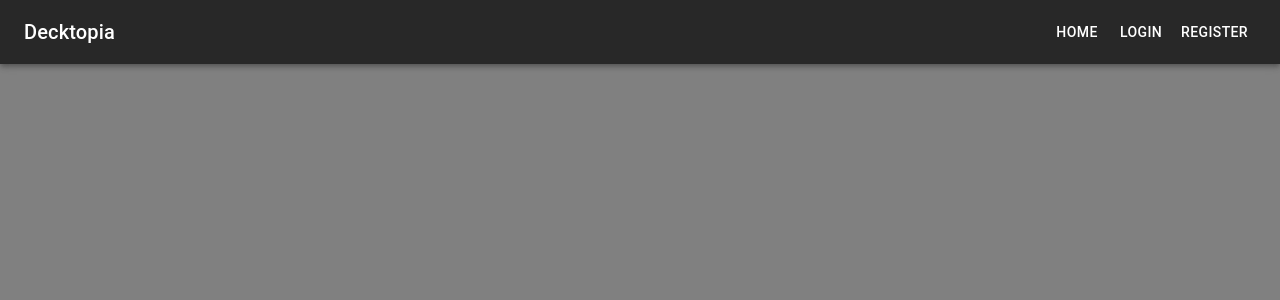
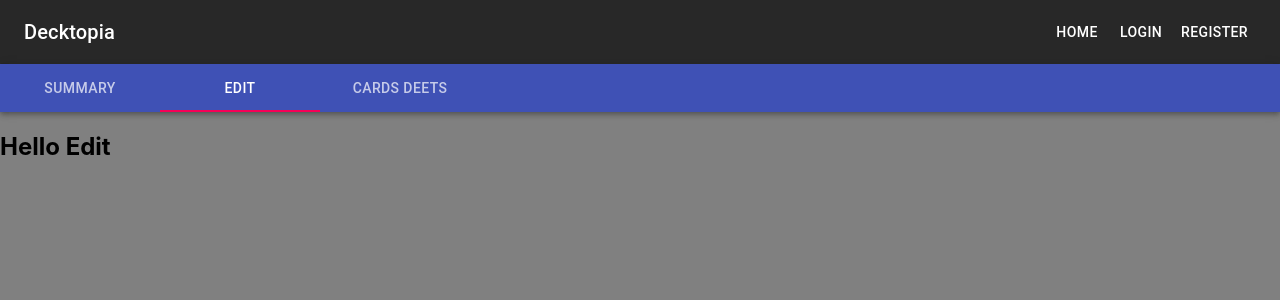
Before and after one commit to keepforever/deck-app-web, a React (Create React App) app: page /deck/1/edit in a window 1280 px wide. Shown: the top 300 px of the page. Built offline with nearby package versions, Linux system fonts and the light colour scheme.

Commit message:
janky subnav

```diff
--- a/src/App.js
+++ b/src/App.js
@@ -11,8 +11,10 @@ import Layout from './comps/layout/Layout';
 import Home from './pages/Home';
 import Login from './pages/Login';
 import Register from './pages/Register';
+// Deck
 import Summary from './pages/deck/Summary';
 import CardDetails from './pages/deck/CardDetails';
+import Edit from './pages/deck/Edit';
 // context
 import { AuthProvider } from './context/auth';
 import { CardProvider } from './context/card';
@@ -34,6 +36,7 @@ function App () {
                             <Route exact path="/register" component={Register} />
                             <Route exact path="/deck/:id/summary" component={Summary} />
                             <Route exact path="/deck/:id/card-details" component={CardDetails} />
+                            <Route exact path="/deck/:id/edit" component={Edit} />
                         </Switch>
                     </Layout>
                 </Router>
--- /dev/null
+++ b/src/comps/Deck/DeckNav.jsx
@@ -0,0 +1,67 @@
+import React, { useState, useEffect } from 'react';
+import { Link } from 'react-router-dom';
+// material-ui
+import { withStyles } from '@material-ui/core/styles';
+import AppBar from '@material-ui/core/AppBar';
+import Tabs from '@material-ui/core/Tabs';
+import Tab from '@material-ui/core/Tab';
+import Typography from '@material-ui/core/Typography';
+// locals
+import { AuthContext } from '../../context/auth';
+// hooks
+import { deckNavSwitch } from './utils';
+
+const styles = theme => ({
+    mainContainer: {
+        backgroundColor: 'grey'
+    },
+    root: {
+        flexGrow: 1,
+        backgroundColor: 'grey',
+        padding: '30px'
+    },
+    addDeckTab: {
+        display: 'flex',
+        alignItems: 'center',
+        justifyContent: 'center'
+    },
+    tabContent: {
+        padding: theme.spacing(2)
+    }
+});
+
+function DeckNav (props) {
+    const { classes } = props;
+    let tabString;
+
+    useEffect(() => {
+        const temp = props.match.url.split('/');
+        tabString = temp[temp.length - 1];
+        setValue(deckNavSwitch(tabString));
+    }, []);
+
+    const { id } = props.match.params;
+    const [value, setValue] = useState(deckNavSwitch(tabString));
+
+    const onChange = (e, value) => {
+        // setValue(value);
+        console.log('\n', '\n', `value = `, value, '\n', '\n');
+    };
+
+    return (
+        <div className={classes.mainContainer}>
+            <AppBar position="static">
+                <Tabs value={value} onChange={onChange}>
+                    <Tab label="Summary" component={Link} to={`/deck/${id}/summary`} />
+                    <Tab
+                        label="Edit"
+                        component={Link}
+                        to={`/deck/${id}/edit`}
+                    />
+                    <Tab label="Cards Deets" component={Link} to={`/deck/${id}/card-details`} />
+                </Tabs>
+            </AppBar>
+        </div>
+    );
+}
+export default withStyles(styles)(DeckNav);
--- a/src/comps/Deck/utils.js
+++ b/src/comps/Deck/utils.js
@@ -4,19 +4,45 @@ import mtg from 'mtgsdk';
 // constext
 import { CardContext } from '../../context/card';
 
+export const deckNavSwitch = str => {
+    switch (str) {
+        case 'summary':
+            return 0;
+        case 'edit':
+            return 1;
+        case 'card-details':
+            return 2;
+        default:
+            return 0;
+    }
+};
 
 export const getCard = (card, cardContext) => {
-    const set = card.match(/\((.*)\)/).pop().toLowerCase();
-    const cardNumber = card.trim().split(' ').slice(-1).pop();
+    const set = card
+        .match(/\((.*)\)/)
+        .pop()
+        .toLowerCase();
+    const cardNumber = card
+        .trim()
+        .split(' ')
+        .slice(-1)
+        .pop();
     const finalCardKey = Object.keys(cardContext[`${set}`])[cardNumber - 1];
     const finalCard = cardContext[`${set}`][finalCardKey];
     return finalCard;
-}
+};
 
-export const useCard = (card) => {
+export const useCard = card => {
     const cardContext = useContext(CardContext);
-    const set = card.match(/\((.*)\)/).pop().toLowerCase();
-    const cardNumber = card.trim().split(' ').slice(-1).pop();
+    const set = card
+        .match(/\((.*)\)/)
+        .pop()
+        .toLowerCase();
+    const cardNumber = card
+        .trim()
+        .split(' ')
+        .slice(-1)
+        .pop();
     console.log('\n', '\n', `set, cardNumber = `, set, cardNumber, '\n', '\n');
     const finalCardKey = Object.keys(cardContext[`${set}`])[cardNumber - 1];
     const finalCard = cardContext[`${set}`][finalCardKey];
@@ -60,17 +86,13 @@ export const useFetch = arg => {
     // console.log('\n', '\n', `useFetch ran = `, randomTodo, '\n', '\n');
     const [data, setData] = useState({});
     const [loading, setLoading] = useState(true);
-    useEffect(
-        () => {
-            setLoading(true);
-            mtg.card.where({ subtypes: 'goblin' })
-                .then(c => {
-                    // console.log('\n', '\n', `useFetch, res = `, res, '\n', '\n');
-                    setData(c[0]);
-                    setLoading(false);
-                });
-        },
-        [arg, setData]
-    );
+    useEffect(() => {
+        setLoading(true);
+        mtg.card.where({ subtypes: 'goblin' }).then(c => {
+            // console.log('\n', '\n', `useFetch, res = `, res, '\n', '\n');
+            setData(c[0]);
+            setLoading(false);
+        });
+    }, [arg, setData]);
     return { data, loading };
 };
--- a/src/pages/Home.jsx
+++ b/src/pages/Home.jsx
@@ -30,7 +30,15 @@ const Home = props => {
     } = authContext;
 
     return (
-        <div>
+        <div
+            style={{
+                display: 'flex',
+                flexDirection: 'column',
+                alignItems: 'stretch',
+                maxWidth: '870px',
+                margin: 'auto'
+            }}
+        >
             {/* <SubNav {...props} gridDemoData={data && data.feedUsers} /> */}
             <h1>Welcome {name}</h1>
             <h4>Handle: {arenaHandle}</h4>
--- a/src/pages/deck/CardDetails/CardDetails.jsx
+++ b/src/pages/deck/CardDetails/CardDetails.jsx
@@ -5,6 +5,7 @@ import Grid from '@material-ui/core/Grid';
 import { AuthContext } from '../../../context/auth';
 import { CardContext } from '../../../context/card';
 import CardItem from '../../../comps/Deck/CardItem';
+import DeckNav from '../../../comps/Deck/DeckNav';
 // utils
 import { getCard } from './utils';
 
@@ -20,6 +21,7 @@ const CardDetails = props => {
 
     return (
         <>
+            <DeckNav {...props} />
             {deck && <h2>Deck Title: {deck.title}</h2>}
             {deck && (
                 <Grid container style={{padding: 30}} spacing={4}>
--- /dev/null
+++ b/src/pages/deck/Edit/Edit.jsx
@@ -0,0 +1,14 @@
+import React from 'react';
+import DeckNav from '../../../comps/Deck/DeckNav';
+
+
+function Edit (props) {
+    return (
+        <div>
+            <DeckNav {...props} />
+            <h2>Hello Edit</h2>
+        </div>
+    );
+}
+
+export default Edit;
--- /dev/null
+++ b/src/pages/deck/Edit/index.jsx
@@ -0,0 +1,3 @@
+import Edit from './Edit';
+
+export default Edit;
--- a/src/pages/deck/Summary/Summary.jsx
+++ b/src/pages/deck/Summary/Summary.jsx
@@ -1,7 +1,4 @@
 import React, { useState, useContext } from 'react';
-// locals
-import { AuthContext } from '../../../context/auth';
-import { CardContext } from '../../../context/card';
 // material-ui
 import Table from '@material-ui/core/Table';
 import TableBody from '@material-ui/core/TableBody';
@@ -10,6 +7,10 @@ import TableHead from '@material-ui/core/TableHead';
 import TableRow from '@material-ui/core/TableRow';
 import TableSortLabel from '@material-ui/core/TableSortLabel';
 import Paper from '@material-ui/core/Paper';
+// locals
+import { AuthContext } from '../../../context/auth';
+import { CardContext } from '../../../context/card';
+import DeckNav from '../../../comps/Deck/DeckNav';
 // utils
 import { getCard, useStyles } from './utils';
 
@@ -92,6 +93,8 @@ const DeckTable = props => {
     }
 
     return (
+        <>
+            <DeckNav {...props} />
             <Paper className={classes.root}>
                 <Table>
                     <TableHead>
@@ -114,31 +117,31 @@ const DeckTable = props => {
                     </TableHead>
                     <TableBody>
                         {cardRows.map(row => {
-                        console.log(
-                            '\n',
-                            '\n',
-                            `row = `,
-                            row,
-                            '\n',
-                            '\n'
-                        );
+                            console.log('\n', '\n', `row = `, row, '\n', '\n');
                             return (
                                 <TableRow key={row.name}>
                                     <TableCell component="th" scope="row">
                                         {row.name}
                                     </TableCell>
-                                <TableCell className={classes.tableCell}>{row.cmc}</TableCell>
+                                    <TableCell className={classes.tableCell}>
+                                        {row.cmc || 0}
+                                    </TableCell>
                                     <TableCell align="right">
                                         {row.rarity}
                                     </TableCell>
-                                <TableCell align="right">{row.color}</TableCell>
-                                <TableCell align="right">{row.type}</TableCell>
+                                    <TableCell align="right">
+                                        {row.color}
+                                    </TableCell>
+                                    <TableCell align="right">
+                                        {row.type}
+                                    </TableCell>
                                 </TableRow>
                             );
                         })}
                     </TableBody>
                 </Table>
             </Paper>
+        </>
     );
 };
 
```
Lines whose indentation alone changed are shown as unchanged.
